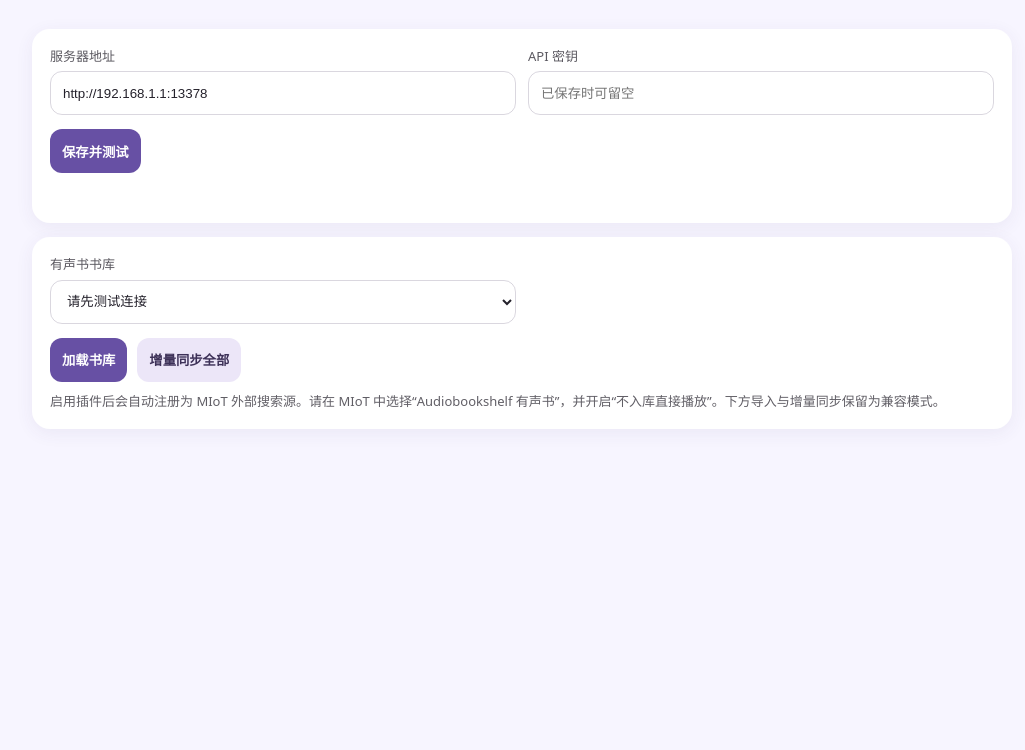
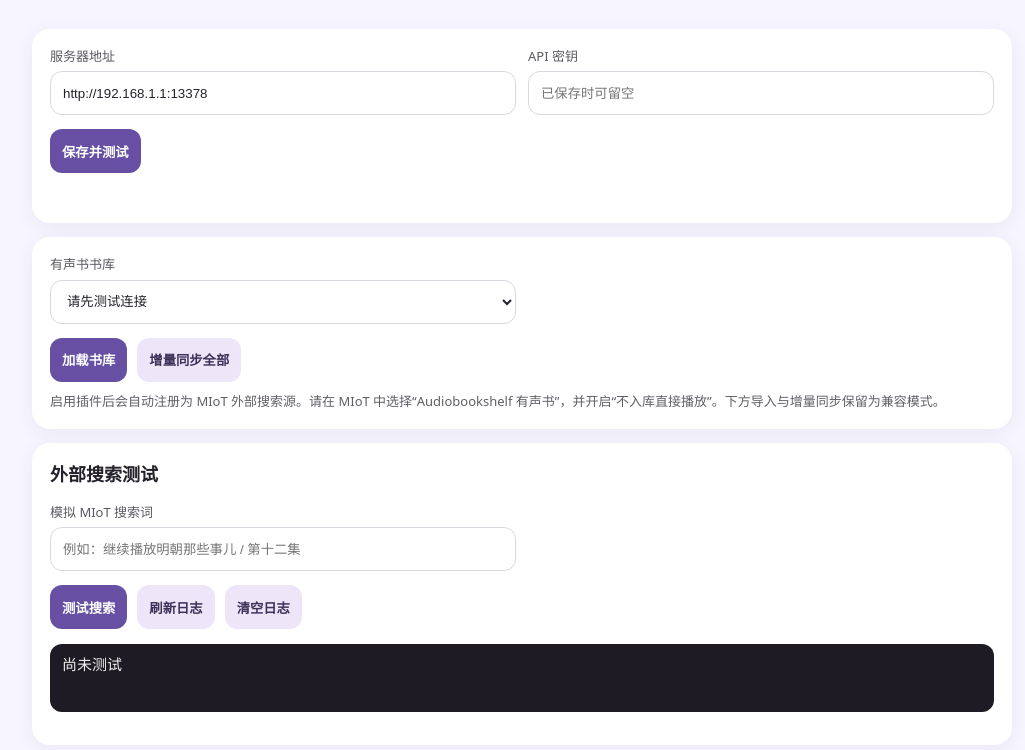
Before and after one commit to NeoHeee/songloft-plugin-audiobookshelf, a website: page static/index.html in a window 1280 px wide. Shown: the part 98-848 px from the top of the page, without its empty margins (118-1143 px from the left). Before the commit the page ends 800 px from the top, so only its background shows below. Drawn offline with Linux system fonts and the light colour scheme; files that its build step writes are made by us from their sources.

Commit message:
Add external search test panel

```diff
--- a/static/index.html
+++ b/static/index.html
@@ -13,7 +13,7 @@
     button{width:auto;background:#6750a4;color:#fff;border:0;font-weight:600;cursor:pointer}button:disabled{opacity:.55}.ghost{background:#ece6f8;color:#3d3158}.actions{display:flex;gap:10px;flex-wrap:wrap;margin-top:14px}
     #books{display:grid;grid-template-columns:repeat(auto-fill,minmax(250px,1fr));gap:14px}.book{display:flex;gap:12px}.book img{width:72px;height:104px;object-fit:cover;border-radius:9px;background:#ddd}
     .book h3{font-size:15px;margin:2px 0}.book p{font-size:13px;margin:4px 0;opacity:.72}.book .sync-state{color:#6750a4;opacity:1}.status{margin-top:10px;min-height:22px}.error{color:#b3261e}.ok{color:#287a45}
-    .notice{font-size:13px;opacity:.72;margin-top:10px}
+    .notice{font-size:13px;opacity:.72;margin-top:10px}.result{white-space:pre-wrap;background:#1f1b24;color:#eee;border-radius:12px;padding:12px;min-height:44px;overflow:auto}.logs{font-size:12px;max-height:300px;overflow:auto}.log{padding:8px 0;border-bottom:1px solid #766b8822}
     @media(max-width:620px){.grid{grid-template-columns:1fr}header,main{padding:14px}}
   </style>
 </head>
@@ -33,6 +33,13 @@
       <div class="actions"><button id="load">加载书库</button><button id="syncAll" class="ghost">增量同步全部</button></div>
       <div class="notice">启用插件后会自动注册为 MIoT 外部搜索源。请在 MIoT 中选择“Audiobookshelf 有声书”，并开启“不入库直接播放”。下方导入与增量同步保留为兼容模式。</div>
     </section>
+    <section class="card">
+      <h2 style="font-size:18px;margin-top:0">外部搜索测试</h2>
+      <div class="grid"><div><label for="searchKeyword">模拟 MIoT 搜索词</label><input id="searchKeyword" placeholder="例如：继续播放明朝那些事儿 / 第十二集"></div></div>
+      <div class="actions"><button id="testSearch">测试搜索</button><button id="refreshLogs" class="ghost">刷新日志</button><button id="clearLogs" class="ghost">清空日志</button></div>
+      <pre id="searchResult" class="result">尚未测试</pre>
+      <div id="searchLogs" class="logs"></div>
+    </section>
     <section id="books"></section>
   </main>
   <script src="static/js/app.js"></script>
```
